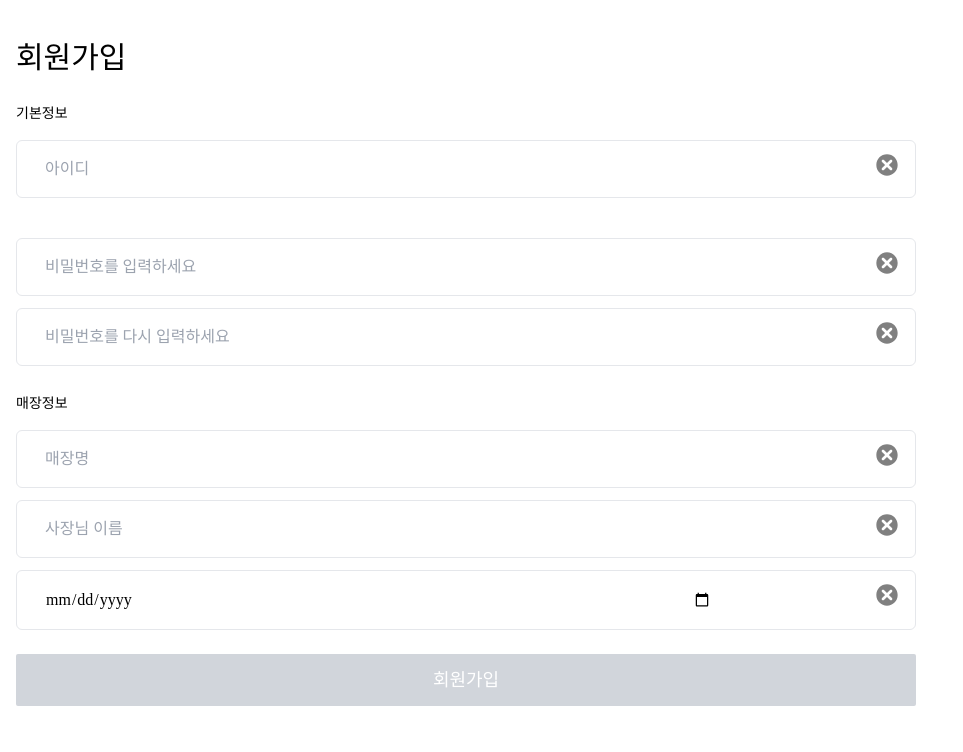
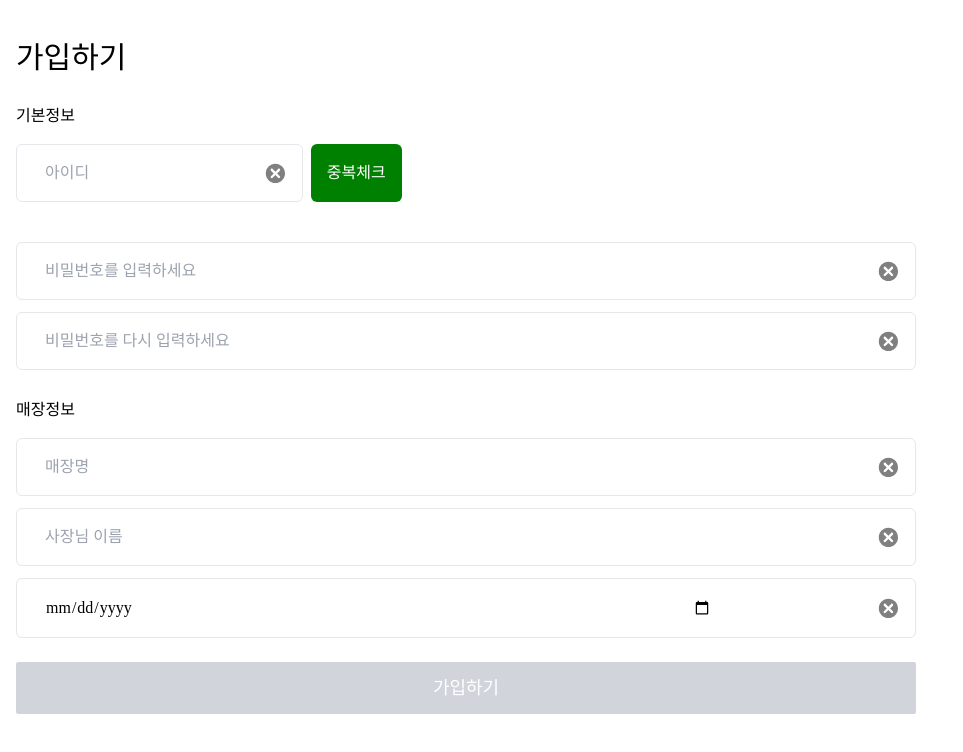
Before and after one commit to nara9709/stafull_front, a React (Create React App) app: page /signup in a window 1280 px wide. Shown: the top 752 px of the page, without its empty margins (0-963 px from the left). Built offline with nearby package versions, Linux system fonts and the light colour scheme; a web font is replaced by a local one.

Commit message:
validations

```diff
--- a/src/components/UI/Input.jsx
+++ b/src/components/UI/Input.jsx
@@ -3,25 +3,45 @@ import { TiDelete } from "react-icons/ti";
 
 import { useTranslation } from "react-i18next";
 
-const Input = ({ type, placeholder, onChange, value }) => {
+const Input = ({
+  type,
+  name,
+  placeholder,
+  onChange,
+  value,
+  isRequired,
+  isError,
+  errorMessage,
+  clickDelete,
+}) => {
+  console.log(isError);
   const { t } = useTranslation();
   return (
-    <div className="flex border-[1px] rounded-md px-3 py-2 justify-between  ">
+    <>
+      <div className="flex border-[1px] rounded-md px-3 py-2 justify-between items-center ">
         <input
           type={type}
-        className=" outline-none w-4/5"
+          className={`outline-none w-4/5 ${
+            isError === true && "border-red-500"
+          }`}
           placeholder={`${t(placeholder)}`}
-        name="id"
+          name={name}
           onChange={(e) => onChange(e.target.value)}
           value={value}
+          required={isRequired}
         />
+
         <TiDelete
-        size={"2rem"}
+          size={"1.8rem"}
           color="grey"
-        onClick={() => onChange("")}
+          onClick={clickDelete ? clickDelete : () => onChange("")}
           className="hover:cursor-pointer"
         />
       </div>
+      {isError && (
+        <p class="text-red-500 text-s text-left mt-2">{errorMessage}</p>
+      )}
+    </>
   );
 };
 
--- a/src/components/signup/Signup.jsx
+++ b/src/components/signup/Signup.jsx
@@ -2,6 +2,7 @@ import React, { useState } from "react";
 import { useTranslation } from "react-i18next";
 import Input from "../UI/Input";
 import Button from "../UI/Button";
+import { TiDelete } from "react-icons/ti";
 
 const Signup = (props) => {
   //General info
@@ -14,28 +15,124 @@ const Signup = (props) => {
   const [ownerName, setOwnerName] = useState();
   const [dateOpening, setDateOpening] = useState();
 
+  // Error state
+  const [errorId, setErrorId] = useState(false);
+  const [errorPw, setErrorPw] = useState(false);
+  const [errorPwSec, setErrorPwSec] = useState(false);
+  const [errorStoreName, setErrorStoreName] = useState(false);
+  const [errorOwnerName, setErrorOwnerName] = useState(false);
+
+  // Error message
+  const [errorIdMessage, seterrorIdMessage] = useState("");
+
+  // Validation functions
+  const validationPw = (password) => {
+    // pw length check (over 8)
+    if (password.length < 8) {
+      setErrorPw(true);
+      setPassword(password);
+      return;
+    }
+
+    // Uppercase check (A-Z)
+    if (!/[A-Z]/.test(password)) {
+      setErrorPw(true);
+      setPassword(password);
+      return;
+    }
+
+    // special symbol check
+    if (!/[!@#$%^&*(),.?":{}|<>]/.test(password)) {
+      setErrorPw(true);
+      setPassword(password);
+      return;
+    }
+
+    setPassword(password);
+    return setErrorPw(false);
+  };
+
+  const validationId = (id) => {
+    // Id's length check (over 4 and under 20)
+    if (id.length < 4 || id.length > 20) {
+      setId(id);
+      seterrorIdMessage(t("idValidationText"));
+      return setErrorId(true);
+    }
+
+    // check only english and number
+    if (!/^[a-zA-Z0-9]+$/.test(id)) {
+      setId(id);
+      seterrorIdMessage(t("idValidationText"));
+      return setErrorId(true);
+    }
+
+    setErrorId(false);
+    return setId(id);
+  };
+
+  const checkIdAvailability = () => {
+    console.log(id);
+
+    setErrorId(true);
+    seterrorIdMessage(t("usedId"));
+  };
+
   const { t } = useTranslation();
   return (
     <section>
       <h1 className=" text-3xl mt-10 text-left">{t("signup")}</h1>
-      <p className="mt-5 mb-2 text-left text-sm">
+      <p className="mt-5 mb-2 text-left text-s">
         {t("userInfo")}
         <input type="text" />
       </p>
-      <Input
-        type={"text"}
-        placeholder={`${t("id")}`}
-        onChange={setId}
-        value={id}
-        name="id"
-      />
+      <div className="flex gap-2">
+        <div className="flex border-[1px] rounded-md px-3 py-2 justify-between items-center ">
+          <input
+            type={"text"}
+            placeholder={`${t("id")}`}
+            onChange={(e) => validationId(e.target.value)}
+            value={id}
+            name="id"
+            isError={errorId}
+            errorMessage={t("usedId")}
+            className="outline-none "
+          />
+
+          <TiDelete
+            size={"1.8rem"}
+            color="grey"
+            onClick={() => {
+              setId("");
+              setErrorId(false);
+              seterrorIdMessage("");
+            }}
+            className="hover:cursor-pointer"
+          />
+        </div>
+        <button
+          className=" bg-[green] p-4 text-white rounded-md hover:cursor-pointer"
+          onClick={checkIdAvailability}
+        >
+          {t("checkId")}
+        </button>
+      </div>
+      {errorId && (
+        <p class="text-red-500 text-s text-left mt-2">{errorIdMessage}</p>
+      )}
       <div className="mt-10 flex flex-col gap-3">
         <Input
           type={"password"}
           placeholder={`${t("typeyourpw")}`}
-          onChange={setPassword}
+          onChange={validationPw}
           value={password}
           name="password"
+          isError={errorPw}
+          errorMessage={t("pwValidationText")}
+          clickDelete={() => {
+            setPassword("");
+            setErrorPw(false);
+          }}
         />
         <Input
           type={"password"}
@@ -43,9 +140,13 @@ const Signup = (props) => {
           onChange={setPasswordSec}
           value={passwordSec}
           name="passwordSec"
+          clickDelete={() => {
+            setPasswordSec("");
+            errorPwSec(false);
+          }}
         />
       </div>{" "}
-      <p className="mt-5 mb-2 text-left text-sm">
+      <p className="mt-5 mb-2 text-left text-s">
         {t("storeInfo")}
         <input type="text" />
       </p>
--- a/src/utils/lang.js
+++ b/src/utils/lang.js
@@ -8,7 +8,6 @@ const resources = {
       id: "ID",
       password: "Password",
       login: "Login",
-      logout: "Logout",
       loginWithGoogle: "Login with Google",
       notuser: "Create an account and start STAFull",
       signup: "Sign Up",
@@ -22,6 +21,11 @@ const resources = {
       ownerName: "Owner's Name",
       openingDate: "Opening Date",
       loginLine: "Staff in Your Hands",
+      checkId: "Check Availability",
+      pwValidationText:
+        "Password must be 8-20 characters, including 1 uppercase letter and 1 special symbol",
+      idValidationText:
+        "ID must be 4-20 characters long and can include numbers",
     },
   },
   kr: {
@@ -33,10 +37,9 @@ const resources = {
       id: "아이디",
       password: "비밀번호",
       login: "로그인",
-      logout: "로그아웃",
-      loginWithGoogle: "sns로 간편하게 시작하기",
+      loginWithGoogle: "구글로 로그인",
       notuser: "아직 회원이 아니신가요?",
-      signup: "회원가입",
+      signup: "가입하기",
       userInfo: "기본정보",
       storeInfo: "매장정보",
       usedId: "이미 사용 중인 아이디입니다",
@@ -47,6 +50,11 @@ const resources = {
       ownerName: "사장님 이름",
       openingDate: "개업일",
       loginLine: "간단한 직원관리",
+      checkId: "중복체크",
+      pwValidationText:
+        "비밀번호는 대문자 1개와 특수 기호 1개를 포함해 8자 이상 20자 이하여야 합니다.",
+      idValidationText:
+        "아이디는 4자 이상 20자 이하의 영문 대소문자와 숫자만 허용됩니다",
     },
   },
 };
```
Lines whose indentation alone changed are shown as unchanged.
